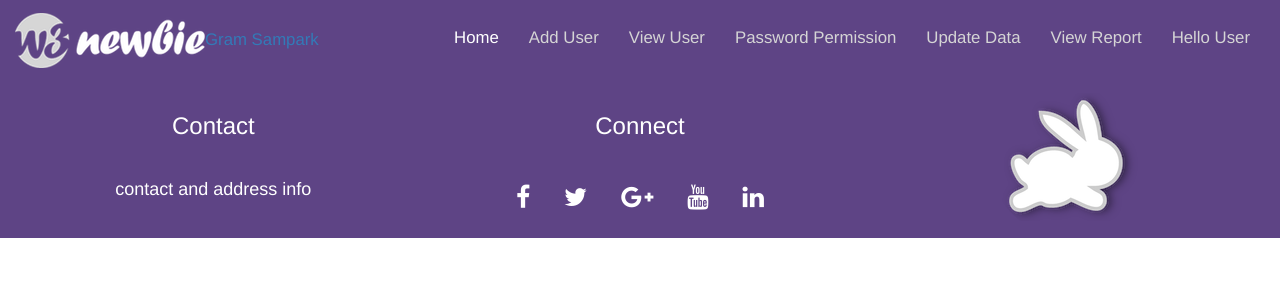
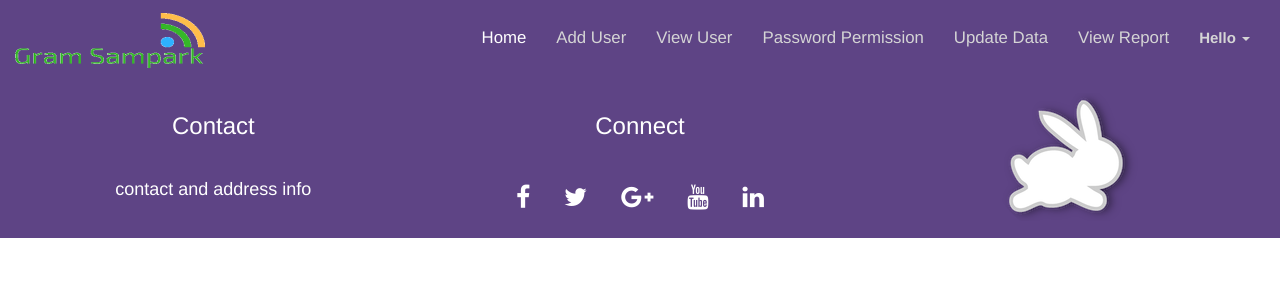
Before and after one commit to gpsampark/gpsampark, a PHP site: page /zpadmin/index.php in a window 1280 px wide. Shown: the top 300 px of the page. Run offline with PHP 8.4, Linux system fonts and the light colour scheme.

Commit message:
fifth commit

```diff
--- a/links.php
+++ b/links.php
@@ -1,6 +1,6 @@
 <meta name="viewport" content="width=device-width,initial-scale=1">
+<script src="js/jquery.min.js"></script>
 <link rel="stylesheet" href="css/bootstrap.min.css">
 <link rel="stylesheet" href="css/font-awesome.css">
-<script src="js/jquery.min.js"></script>
 <script src="js/bootstrap.min.js"></script>
 <link rel="stylesheet" type="text/css" href="./style.css">
--- a/navbar.php
+++ b/navbar.php
@@ -15,11 +15,11 @@
 		 			<span class="icon-bar"></span>
 		 			<span class="icon-bar"></span>
 		 		</button>
-		 		<a class="nabar-brand" href="#"><img src="img/w3newbie.png">Gram Sampark</a>
+		 		<a class="nabar-brand" href="#"><img src="img/gpslogo.png"></a>
 		 	</div>
 		 	<div class="collapse navbar-collapse" id="myNavbar">
 		 		<ul class="nav navbar-nav navbar-right">
-		 			<li class="active"><a href="#">Home</a></li>
+		 			<li class="active"><a href="index.php">Home</a></li>
 		 			<li><a href="#">Gallery</a></li>
 		 			<li><a href="#">Administration</a></li>
 		 			<li><a href="login.php">Login</a></li>
--- a/zpadmin/navbar.php
+++ b/zpadmin/navbar.php
@@ -15,7 +15,7 @@
 		 			<span class="icon-bar"></span>
 		 			<span class="icon-bar"></span>
 		 		</button>
-		 		<a class="nabar-brand" href="#"><img src="../img/w3newbie.png">Gram Sampark</a>
+		 		<a class="nabar-brand" href="#"><img src="../img/gpslogo.png"></a>
 		 	</div>
 		 	<div class="collapse navbar-collapse" id="myNavbar">
 		 		<ul class="nav navbar-nav navbar-right">
@@ -25,7 +25,17 @@
 		 			<li><a href="assignpassword.php">Password Permission</a></li>
 		 			<li><a href="#">Update Data</a></li>
 		 			<li><a href="#">View Report</a></li>
-		 			<li><a href="#">Hello User</a></li>
+		 			<li class="dropdown">
+		 				<a class="dropdown-toggle" data-toggle="dropdown" href="#" style="font-size: 15px"><b>Hello
+		 					</b>
+		 					<span class="caret"></span>
+		 				</a>
+		 				<ul class="dropdown-menu" style="background-color: transparent;">
+		 					<li><a href="#" style="font-size: 15px"><b>Edit Profile</b></a></li>
+		 					<li><a href="#" style="font-size: 15px"><b>Change Password</b></a></li>
+		 					<li><a href="../index.php" style="font-size: 15px"><span class="glyphicon glyphicon-log-out"></span><b>Logout</b></a></li>
+		 				</ul>
+		 			</li>
 		 		</ul>
 		 	</div>
 		 </div>
```
Also changed, not shown: img/gpslogo.png (added).
